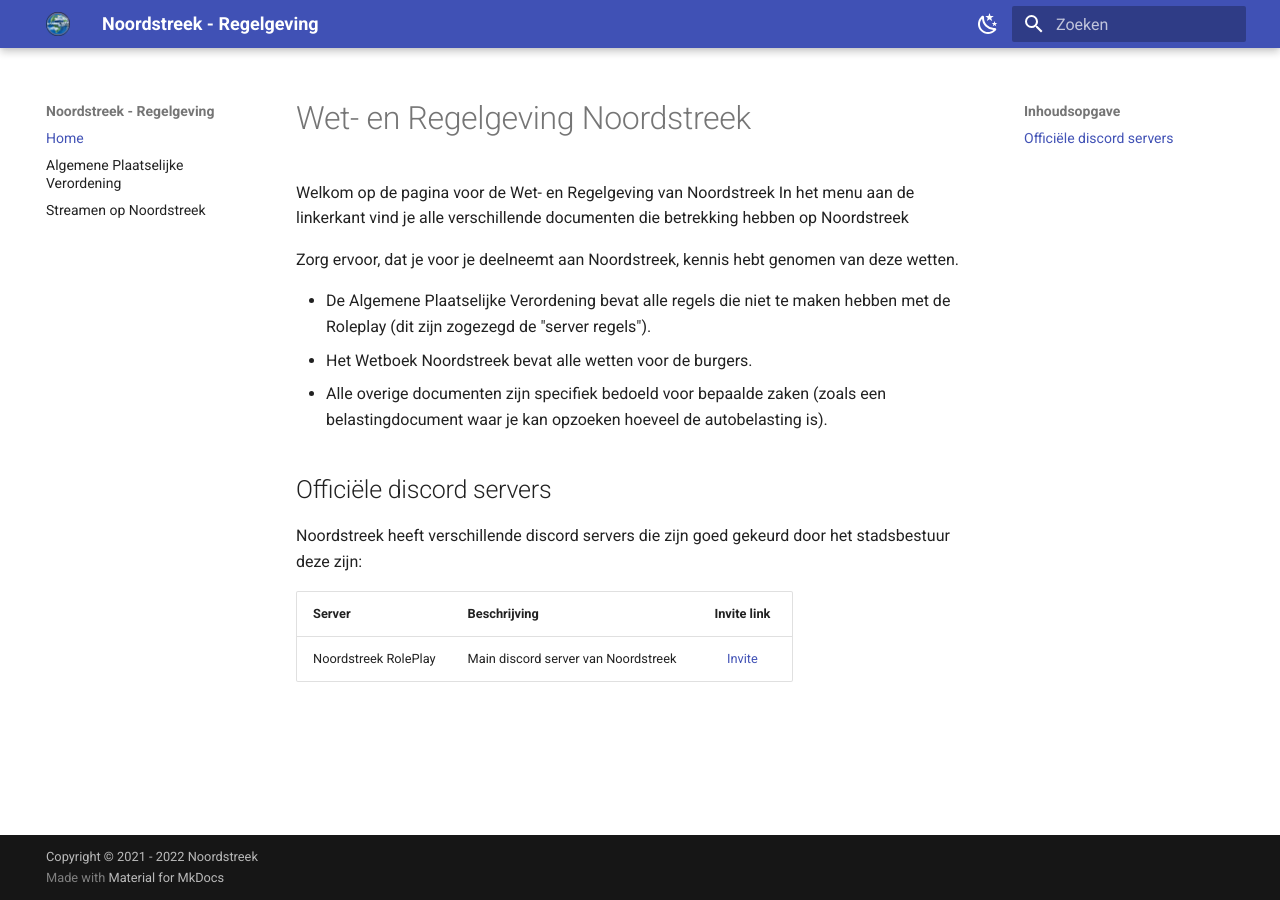
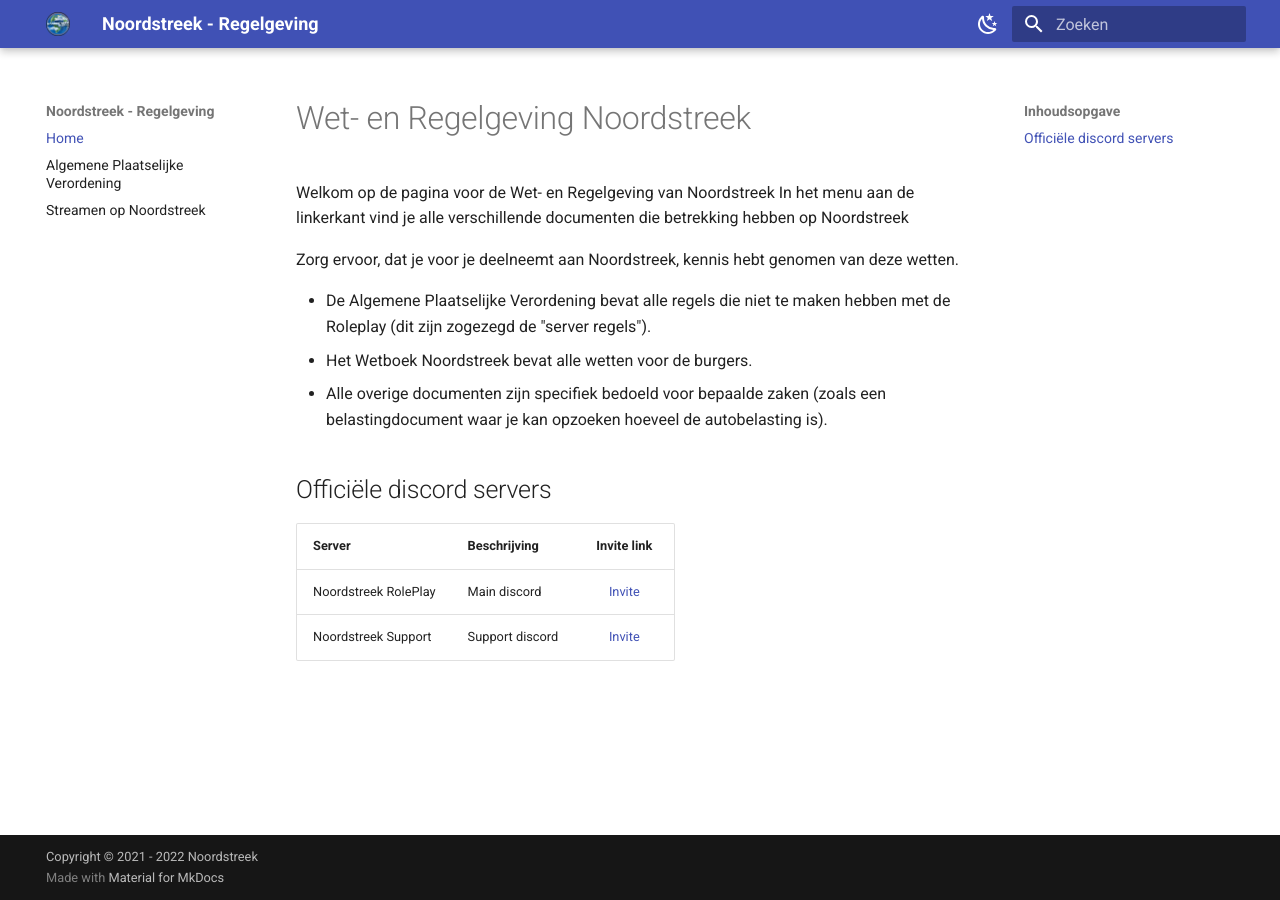
Before and after one commit to Noordstreek/regels-en-wetgeving, an MkDocs documentation site: the page built from docs/index.md, in a window 1280 px wide. Built offline with MkDocs 1.6.1 and Material for MkDocs 9.7.7, drawn with Linux system fonts in a browser that asks for light colours; comment, search, counter and statistics services are not loaded.

Commit message:
- Aanpassing discord links
Aanpassing van de discord invites

```diff
--- a/docs/index.md
+++ b/docs/index.md
@@ -9,10 +9,9 @@
 - Het Wetboek Noordstreek bevat alle wetten voor de burgers.
 - Alle overige documenten zijn specifiek bedoeld voor bepaalde zaken (zoals een belastingdocument waar je kan opzoeken hoeveel de autobelasting is).
 
+
 ## Officiële discord servers
-
-Noordstreek heeft verschillende discord servers die zijn goed gekeurd door het stadsbestuur deze zijn:
-
 | Server | Beschrijving | Invite link |
 |---|---|:---:|
-|Noordstreek RolePlay| Main discord server van Noordstreek | [Invite](https://discord.gg/noordstreek) |
+|Noordstreek RolePlay| Main discord | [Invite](https://discord.gg/noordstreek) |
+|Noordstreek Support| Support discord | [Invite](https://discord.gg/noordstreek) |
```
